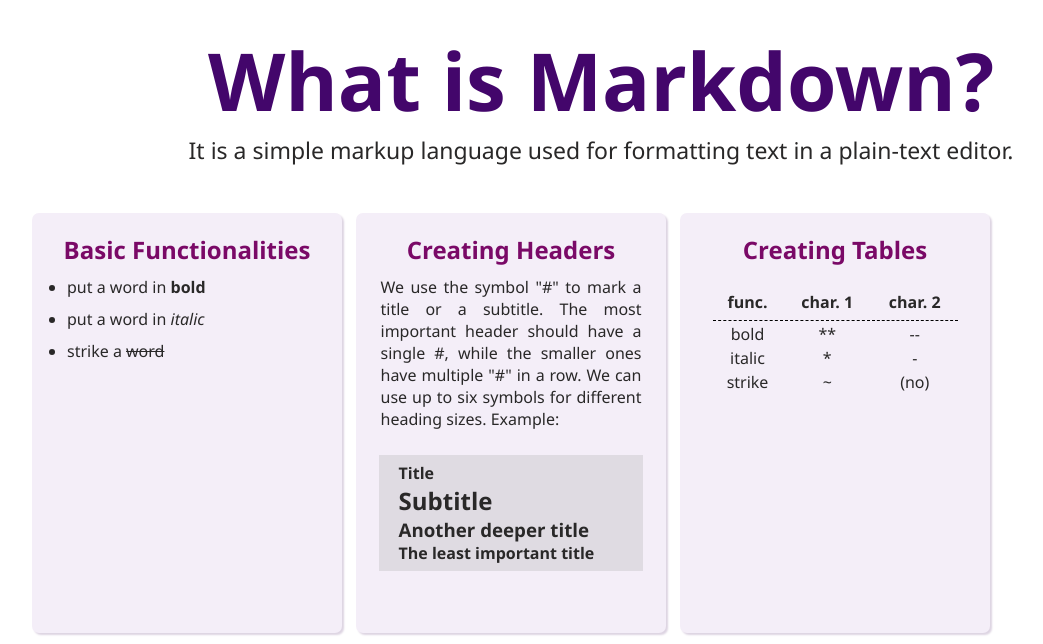
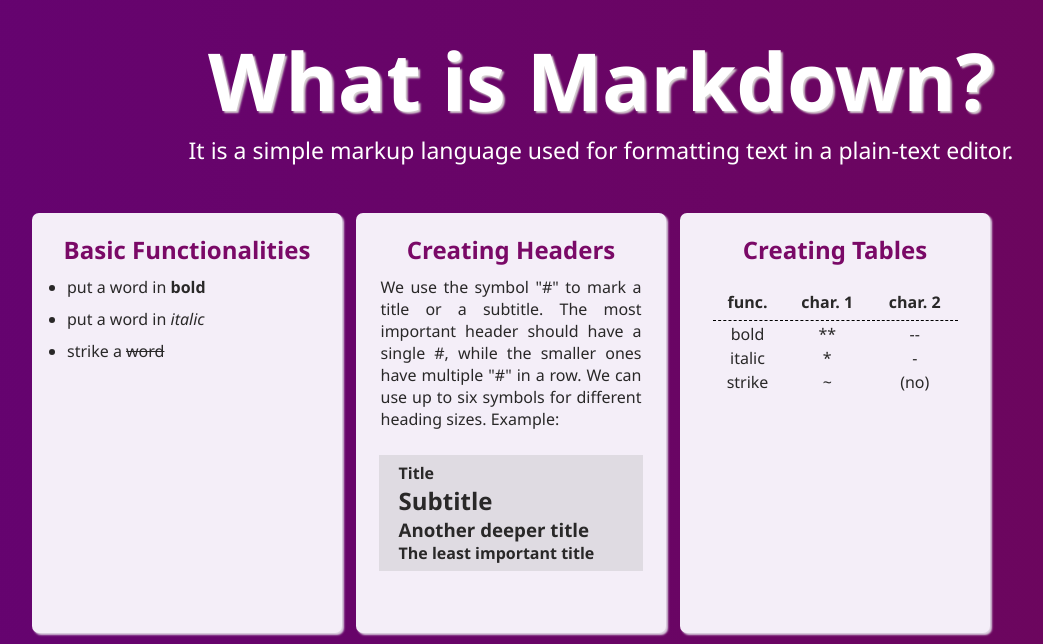
Before and after one commit to jann-basso/markdown-warmup-html, a plain HTML site: page markdown.html in a window 1280 px wide. Shown: the top 644 px of the page, without its empty margins (39-1082 px from the left). Drawn offline with Linux system fonts and the light colour scheme.

Commit message:
bc color / create README

```diff
--- a/style.css
+++ b/style.css
@@ -3,6 +3,11 @@
     padding: 0;
     font-family: 'Segoe UI', Tahoma, Geneva, Verdana, sans-serif;
     color: rgb(41, 40, 40);
+}
+
+body {
+    background: rgb(101,3,112);
+    background: linear-gradient(90deg, rgba(101,3,112,1) 0%, rgba(109,6,92,1) 95%);
 }
 
 /* HEADER */
@@ -16,10 +21,13 @@
 #h1-header {
     color: rgb(67, 6, 107);;
     font-size: 80px;
+    color: white;
+    text-shadow: 2px 2px 2px rgb(216, 211, 211);
 }
 
 #p-header {
     font-size: 23px;
+    color: white;
 }
 
 
```
Also changed, not shown: 2 other files.
